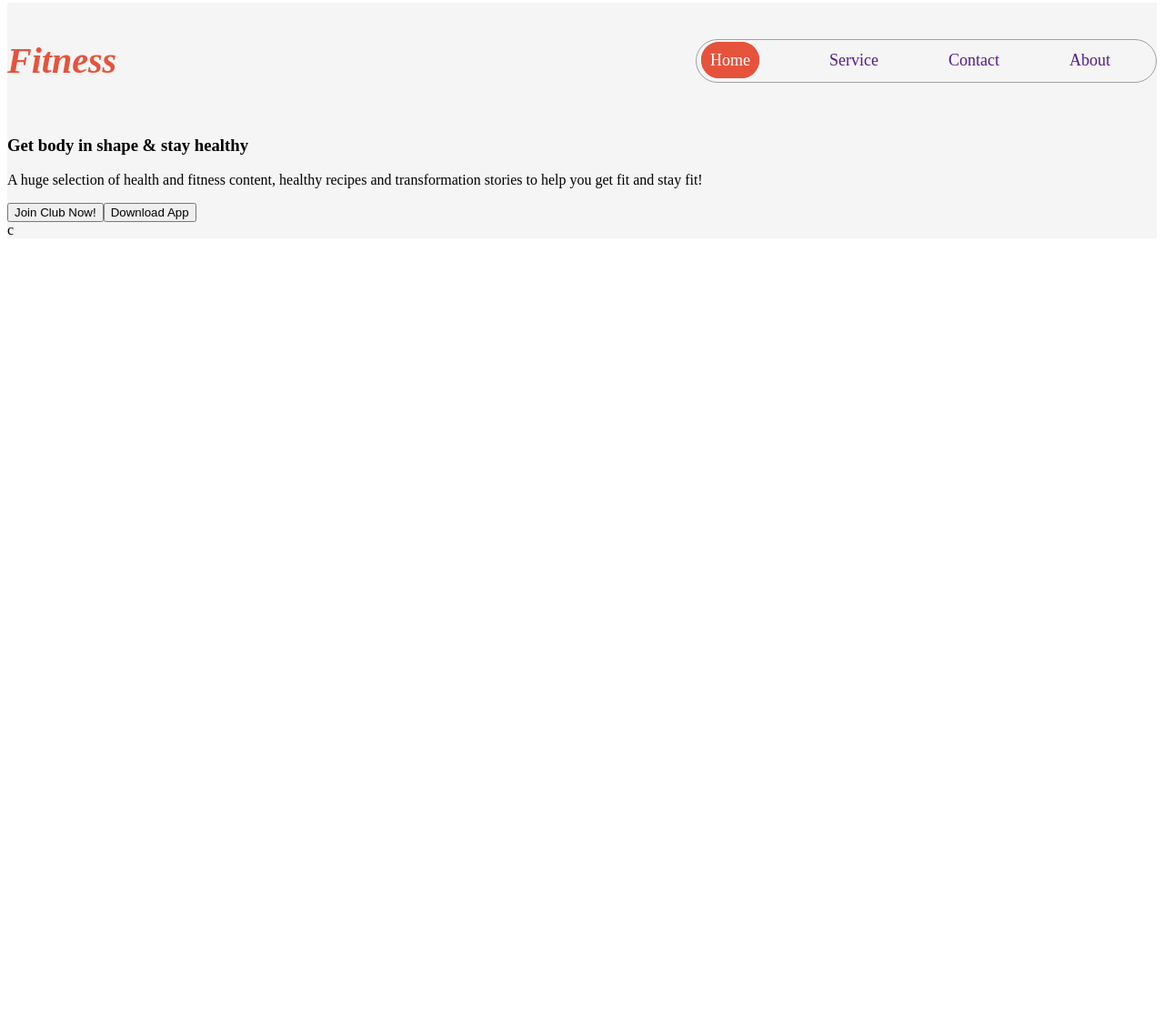
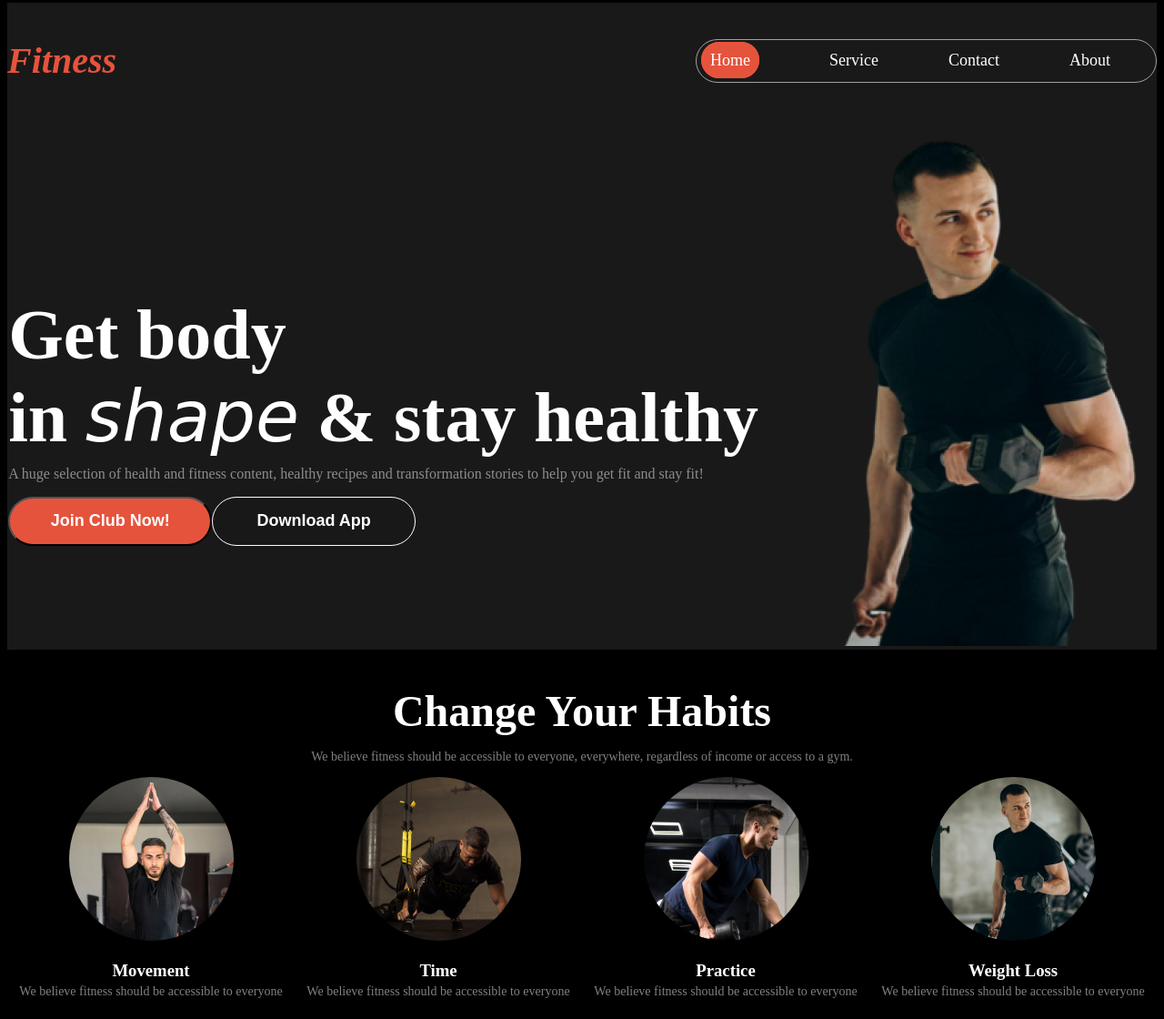
Before and after one commit to OmarTanjil/Assignment-2, a plain HTML site: page index.html in a window 1280 px wide. Shown: the part 5-1125 px from the top of the page at 91% size. Before the commit the page ends 800 px from the top, so only its background shows below. Drawn offline with Linux system fonts and the light colour scheme.

Commit message:
change-section

```diff
--- a/index.html
+++ b/index.html
@@ -6,7 +6,7 @@
     <title>Assignment2</title>
     <link rel="stylesheet" href="style/style.css">
 </head>
-<body>
+<body class="bg">
     <header class="bg1">
          <nav class="nav-bar display-flex">
             <h3 class="brand"><i>Fitness</i></h3>
@@ -17,16 +17,45 @@
                 <li class="nav-item"><a href="" class="nav-link">About</a></li>
             </ul>
          </nav>
-         <section>
-            <div>
-                <h3>Get body in shape & stay healthy</h3>
-                <p>A huge selection of health and fitness content, healthy recipes and transformation stories to help you get fit and stay fit!</p>
-                <button>Join Club Now!</button><button>Download App</button>
+         <section class="header display-flex">
+            <div class="header-container">
+                <h3 class="header-title">Get body <br> in <span class="grey-qo-regular">shape</span> & stay healthy</h3>
+                <p class="header-description">A huge selection of health and fitness content, healthy recipes and transformation stories to help you get fit and stay fit!</p>
+                <button class="btn">Join Club Now!</button><button class="btn1">Download App</button>
             </div>
-         </section>c
+            <div class="header-img">
+                 <img src="images/Images 2.png" alt="">
+            </div>
+         </section>
     </header>
     <main>
+        <section class="change">
+            <h1 class="change-title">Change Your Habits</h1>
+            <p class="change-description">We believe fitness should be accessible to everyone, everywhere, regardless of income or access to a gym.</p>
+            <div class="img-container">
+                <div>
+                    <img class="img-item" src="images/image 2.png" alt="">
+                    <h3 class="chng-box">Movement</h3>
+                    <p class="change-description1">We believe fitness should be accessible to everyone</p>
+                </div>
+                <div>
+                    <img class="img-item" src="images/image 3.png" alt="">
+                    <h3 class="chng-box">Time</h3>
+                    <p class="change-description1">We believe fitness should be accessible to everyone</p>
+                </div>
+                <div>
+                    <img class="img-item" src="images/image 4.png" alt="">
+                    <h3 class="chng-box">Practice</h3>
+                    <p class="change-description1">We believe fitness should be accessible to everyone</p>
+                </div>
+                <div>
+                    <img class="img-item" src="images/image 5.png" alt="">
+                    <h3 class="chng-box">Weight Loss</h3>
+                    <p class="change-description1">We believe fitness should be accessible to everyone</p>
+                </div>
 
+            </div>
+        </section>
     </main>
     <footer>
 
--- a/style/style.css
+++ b/style/style.css
@@ -1,8 +1,11 @@
+.bg{
+    background-color: black;
+}
 .display-flex{
     display: flex;
 }
 .bg1{
-    background-color: rgba(57, 55, 55, 0.048);
+    background-color: rgba(57, 55, 55, 0.47);
 }
 /* nav-style */
 .nav-bar{
@@ -22,6 +25,7 @@
     text-decoration: none;
     font-size: 18px;
     font-weight: 400;
+    color: white;
 }
 .nav-links{
     border: 1px solid rgb(162, 160, 160);
@@ -39,3 +43,86 @@
     margin-left: -35px;
     color: white;
 }
+/* header */
+.header{
+    justify-content: center;
+    align-items: center;
+    gap: 87.95px;
+}
+.header-title{
+    color: rgba(255, 255, 255, 1);
+    font-size: 78px;
+    font-weight: bold;
+}
+.grey-qo-regular {
+    font-family: "Grey Qo", cursive;
+    font-weight: 400;
+    font-style: italic;
+  }
+
+.header-description{
+    color: rgba(255, 255, 255, 0.5);
+    font-size: 16px;
+    font-weight: 400;
+    margin-top: -70px;
+}
+.btn{
+    height: 54px;
+    width: 224px;
+    border-radius: 42px;
+    background-color: rgba(230, 83, 60, 1);
+    font-size: 18px;
+    font-weight: 600;
+    color: white;
+}
+.btn1{
+    height: 54px;
+    width: 224px;
+    border: 1px solid white;
+    border-radius: 42px;
+    background-color: rgba(12, 12, 12, 0.037);
+    font-size: 18px;
+    font-weight: 600;
+    color: white;
+}
+/* change-section */
+.change{
+    justify-content: center;
+    align-items: center;
+    text-align: center;
+}
+.change-title{
+    font-size: 48px;
+    font-weight: bold;
+    color: white;
+}
+.change-description{
+    font-size: 14px;
+    font-weight: 400;
+    color: rgba(255, 255, 255, 0.5);
+    margin-top: -25px;
+}
+.chng-box{
+    color: white;
+    /* margin-top: -5px; */
+}
+.change-description1{
+    font-size: 14px;
+    font-weight: 400;
+    color: rgba(255, 255, 255, 0.5);
+    margin-top: -15px;
+}
+.img-item{
+    border-radius: 50%;
+}
+.img-container{
+    display: grid;
+    grid-template-columns: repeat(4, 1fr);
+}
+@media screen and (max-width: 576px) {
+    .nav-bar,
+    .nav-link,
+    .header{
+        flex-direction: column;
+    }
+}
```
